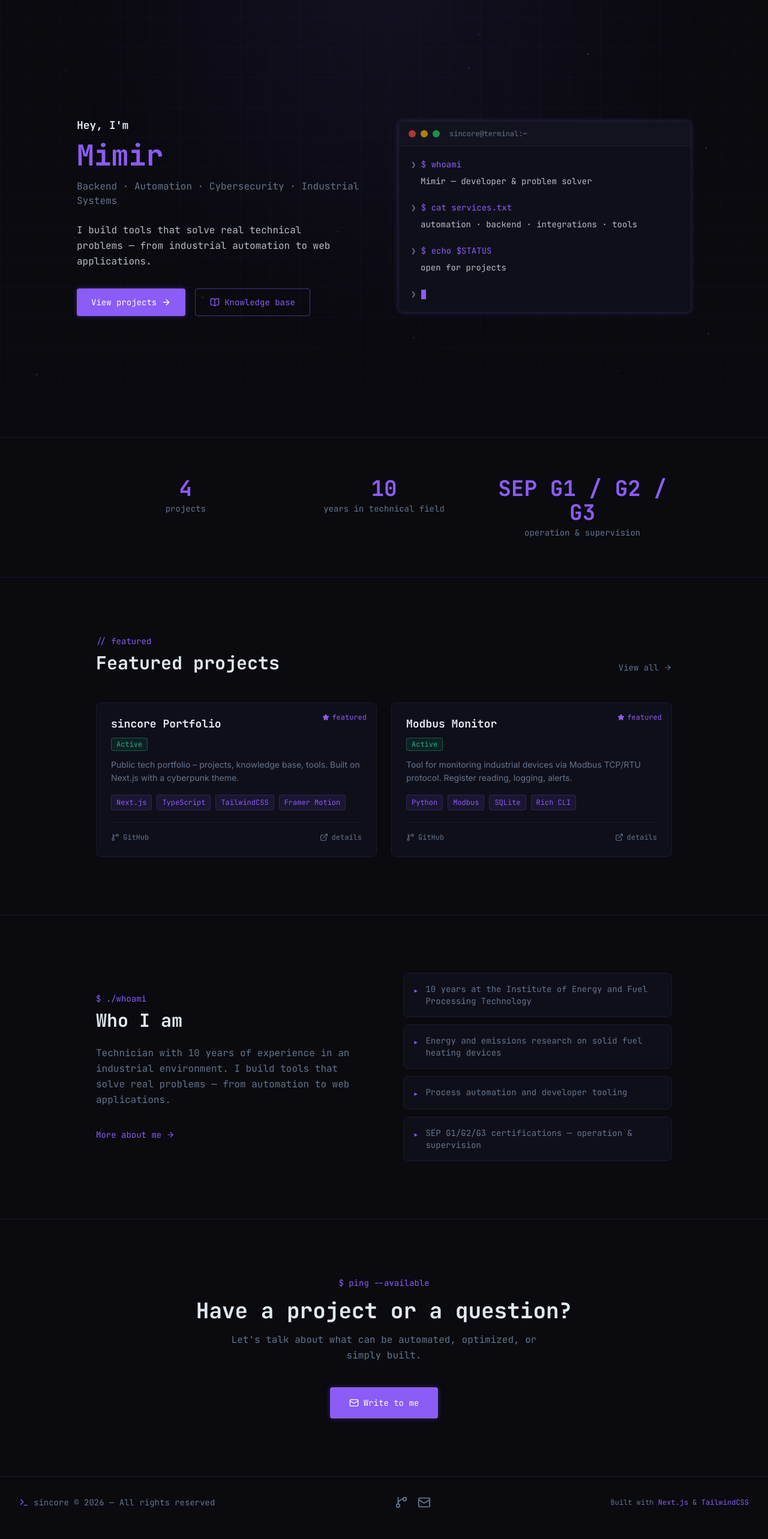
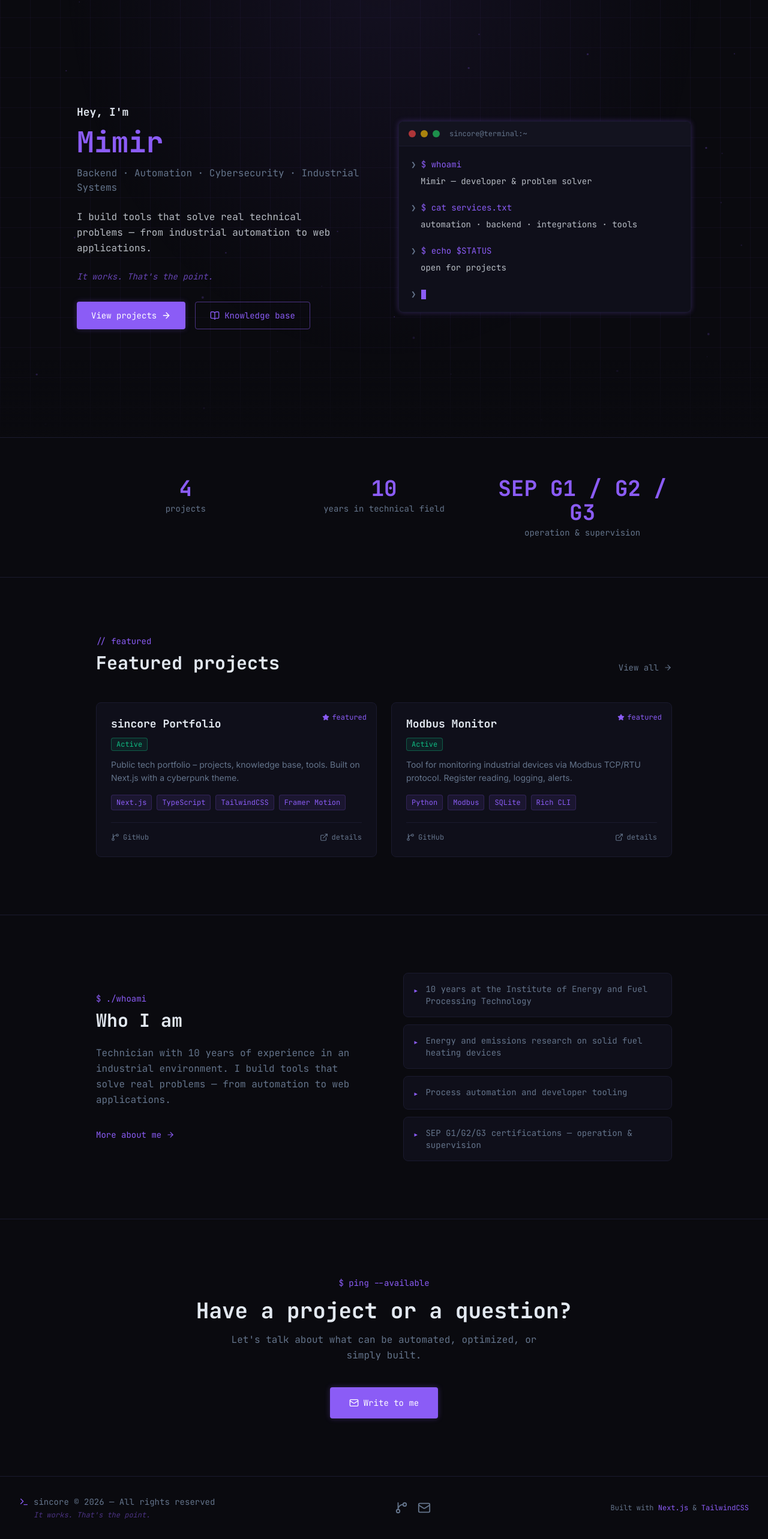
Before and after one commit to PanMimir/sincore, a Next.js app: page /en in a window 1280 px wide. Shown: the part 71-2637 px from the top of the page at 60% size. Built offline with nearby package versions, Linux system fonts and the light colour scheme; no server answers.

Commit message:
Add brand tagline and Knowledge Base easter egg
- "It works. That's the point." in hero (italic, cyber-purple) and footer (subtle)
- Knowledge Base subtitle: "Stay awhile and listen" (Diablo 2 ref)

```diff
--- a/components/layout/Footer.tsx
+++ b/components/layout/Footer.tsx
@@ -6,6 +6,7 @@ import Link from "next/link";
 
 export default function Footer() {
   const t = useTranslations("footer");
+  const tHero = useTranslations("hero");
   const year = new Date().getFullYear();
 
   return (
@@ -14,11 +15,16 @@ export default function Footer() {
         <div className="flex flex-col md:flex-row items-center justify-between gap-4">
 
           {/* Logo + copyright */}
-          <div className="flex items-center gap-2 font-mono text-sm text-cyber-muted">
-            <Terminal size={16} className="text-cyber-purple" />
-            <span>
-              sincore © {year} — {t("rights")}
-            </span>
+          <div className="flex flex-col gap-1">
+            <div className="flex items-center gap-2 font-mono text-sm text-cyber-muted">
+              <Terminal size={16} className="text-cyber-purple" />
+              <span>
+                sincore © {year} — {t("rights")}
+              </span>
+            </div>
+            <p className="font-mono text-xs text-cyber-purple/50 italic pl-6">
+              {tHero("motto")}
+            </p>
           </div>
 
           {/* Linki społecznościowe */}
--- a/components/sections/HeroSection.tsx
+++ b/components/sections/HeroSection.tsx
@@ -49,9 +49,18 @@ export default function HeroSection() {
               initial={{ opacity: 0, y: 20 }}
               animate={{ opacity: 1, y: 0 }}
               transition={{ duration: 0.5, delay: 0.3 }}
-              className="font-mono text-cyber-text/80 text-base mb-8 max-w-md leading-relaxed"
+              className="font-mono text-cyber-text/80 text-base mb-6 max-w-md leading-relaxed"
             >
               {t("description")}
+            </motion.p>
+
+            <motion.p
+              initial={{ opacity: 0, y: 20 }}
+              animate={{ opacity: 1, y: 0 }}
+              transition={{ duration: 0.5, delay: 0.38 }}
+              className="font-mono text-cyber-purple/70 text-sm mb-8 italic"
+            >
+              {t("motto")}
             </motion.p>
 
             {/* CTA buttons */}
--- a/translations/en/index.json
+++ b/translations/en/index.json
@@ -21,7 +21,8 @@
     "terminal_line4": "$ echo $STATUS",
     "terminal_line5": "open for projects",
     "terminal_line6": "$ ./contact.sh",
-    "terminal_line7": "→ contact@sincore.io"
+    "terminal_line7": "→ contact@sincore.io",
+    "motto": "It works. That's the point."
   },
   "projects": {
     "title": "Projects",
@@ -37,7 +38,7 @@
   },
   "knowledge": {
     "title": "Knowledge Base",
-    "subtitle": "Articles, documentation and technical notes",
+    "subtitle": "Stay awhile and listen",
     "read_more": "Read more",
     "no_articles": "No articles yet.",
     "all": "All"
--- a/translations/pl/index.json
+++ b/translations/pl/index.json
@@ -21,7 +21,8 @@
     "terminal_line4": "$ echo $STATUS",
     "terminal_line5": "otwarty na projekty",
     "terminal_line6": "$ ./contact.sh",
-    "terminal_line7": "→ contact@sincore.io"
+    "terminal_line7": "→ contact@sincore.io",
+    "motto": "It works. That's the point."
   },
   "projects": {
     "title": "Projekty",
@@ -37,7 +38,7 @@
   },
   "knowledge": {
     "title": "Baza wiedzy",
-    "subtitle": "Artykuły, dokumentacje i notatki techniczne",
+    "subtitle": "Stay awhile and listen",
     "read_more": "Czytaj więcej",
     "no_articles": "Brak artykułów.",
     "all": "Wszystkie"
```
